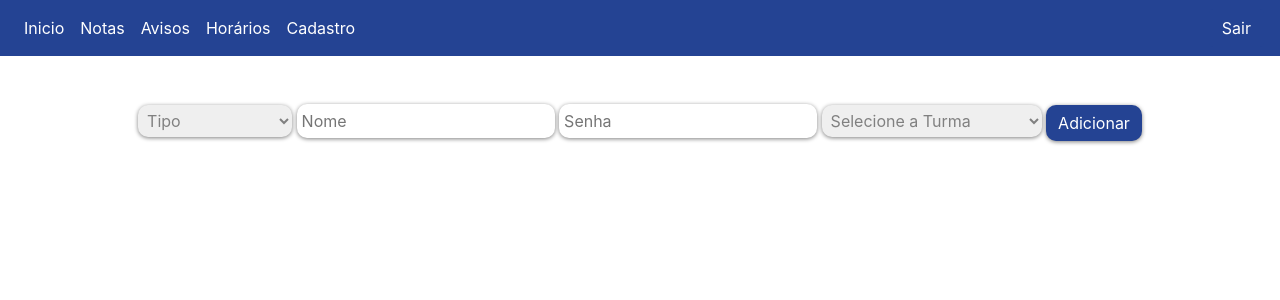
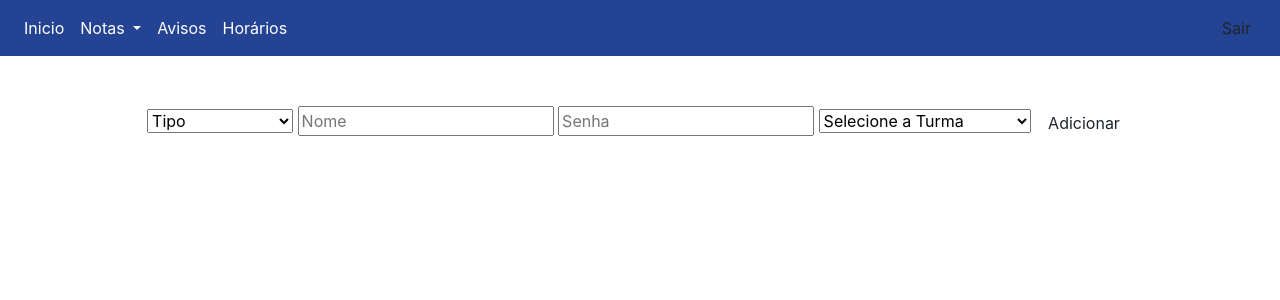
Before and after one commit to joao-cell/Expotec, a PHP site: page /Global/Admin/addCadastro.php in a window 1280 px wide. Shown: the top 300 px of the page. Run offline with PHP 8.4, Linux system fonts and the light colour scheme; the visitor is signed in with stand-in values (Sample User, id 1); data comes from the database, SQL or seed files in the repository; some libraries are stand-ins or nearby versions.

Commit message:
nav admin att

```diff
--- a/Global/Admin/addCadastro.php
+++ b/Global/Admin/addCadastro.php
@@ -70,94 +70,30 @@ if (isset($_POST['btn_enviar'])) {
 
 <!DOCTYPE html>
 <html lang="pt-br">
+<head>
+    <!-- Inclua o Bootstrap CSS -->
+<link rel="stylesheet" href="https://stackpath.bootstrapcdn.com/bootstrap/4.5.2/css/bootstrap.min.css">
 
-<head>
-    <meta charset="UTF-8">
-    <meta name="viewport" content="width=device-width, initial-scale=1.0">
+<!-- Inclua o jQuery -->
+<script src="https://code.jquery.com/jquery-3.5.1.slim.min.js"></script>
+
+<!-- Inclua o Popper.js -->
+<script src="https://cdn.jsdelivr.net/npm/@popperjs/core@2.5.3/dist/umd/popper.min.js"></script>
+
+<!-- Inclua o Bootstrap JS -->
+<script src="https://stackpath.bootstrapcdn.com/bootstrap/4.5.2/js/bootstrap.min.js"></script>
+
+    <meta charset="utf-8">
+    <meta name="viewport" content="width=device-width, initial-scale=1, shrink-to-fit=no">
+
+
     <link rel="stylesheet" href="../css/bootstrap.min.css" crossorigin="anonymous">
-    <title>Document</title>
-    <style>
-        nav a:hover {
-            background-color: #324F9A!important;
-            border-radius: 9px;
-        }
-
-        #logout button:hover {
-            background-color: #324f9a;
-            border-radius: 4px;
-        }
-
-        #logout button {
-            border-radius: 4px;
-            background-color: #244393;
-            color: white;
-        }
-
-        #logout {
-            height: 39px;
-
-        }
-
-        .col input {
-            border-radius: 10px;
-            border-style: none;
-            box-shadow: 0px 1px 4px grey;
-            padding: 5px;
-            text-align: left;
-        }
-
-        .col select {
-            padding: 5px;
-            border-radius: 10px;
-            border-style: none;
-            box-shadow: 0px 1px 4px grey;
-            color: gray;
-        }
-
-        .col button {
-            background-color: #244393;
-            border-radius: 10px;
-            border-style: none;
-            box-shadow: 0px 1px 4px grey;
-            color: white;
-        }
-
-        .col button:hover {
-            background-color: #192f69;
-        }
-
-        #delete {
-            background-color: #F72427;
-        }
-
-        #delete:hover {
-            background-color: #aa0000;
-        }
-
-        #Alt {
-            background-color: #1963f7;
-
-        }
-
-        #Alt:hover {
-            background-color: #164dbf;
-
-        }
-
-        #Add {
-            background-color: #1fdb12;
-
-        }
-
-        #Add:hover {
-            background-color: #1bbf0f;
-
-        }
-    </style>
+    <title>FortecHub</title>
 </head>
-
 <body>
 <script src="js/bootstrap.bundle.min.js"></script>
+
+
 <nav class="navbar navbar-expand-lg navbar-dark" style="background-color: #244393;">
     <div class="collapse navbar-collapse" id="conteudoNavbarSuportado">
         <ul class="navbar-nav mr-auto">
@@ -165,16 +101,22 @@ if (isset($_POST['btn_enviar'])) {
                 <a class="nav-link" style="color: white" href="../admin/index.php">Inicio</a>
             </li>
             <li class="nav-item">
-                    <a class="nav-link" style="color: white" href="../admin/notas.php">Notas</a>
+            <div class="dropdown nav-item">
+  <a class="nav-link dropdown-toggle" style="color: white" type="button" id="dropdownMenuButton" data-toggle="dropdown" aria-haspopup="true" aria-expanded="false">
+    Notas
+  </a>
+  <div class="dropdown-menu" aria-labelledby="dropdownMenuButton">
+    <a class="dropdown-item" href="#">Ver Notas</a>
+    <a class="dropdown-item" href="#">Inserir Nota</a>
+  </div>
+</div>
+
             </li>
             <li class="nav-item">
                 <a class="nav-link" style="color: white" href="../admin/avisos.php">Avisos</a>
             </li>
             <li class="nav-item">
                 <a class="nav-link" style="color: white" href="../admin/horarios.php">Horários</a>
-                </li>
-                <li class="nav-item">
-                    <a class="nav-link" style="color: white" href="../admin/cadastro.php">Cadastro</a>
             </li>
         </ul>
         <div id="logout">
```
Also changed, not shown: Global/Admin/Avisos.php (+34 -12 lines), Global/Admin/Cadastro.php (+26 -11 lines), Global/Admin/FormHorario.php (+30 -10 lines), Global/Admin/FormUser.php (+30 -10 lines), Global/Admin/Index.php (+36 -42 lines), Global/Admin/horarios.php (+28 -12 lines), Global/Admin/notas.php (+21 -1 lines). Lines whose indentation alone changed are shown as unchanged.
